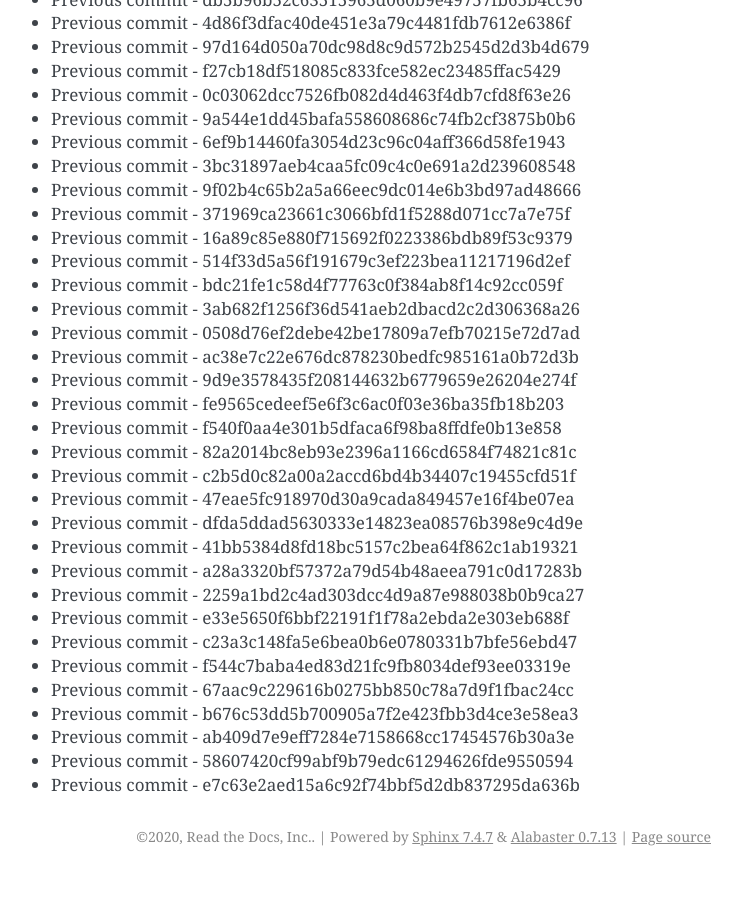
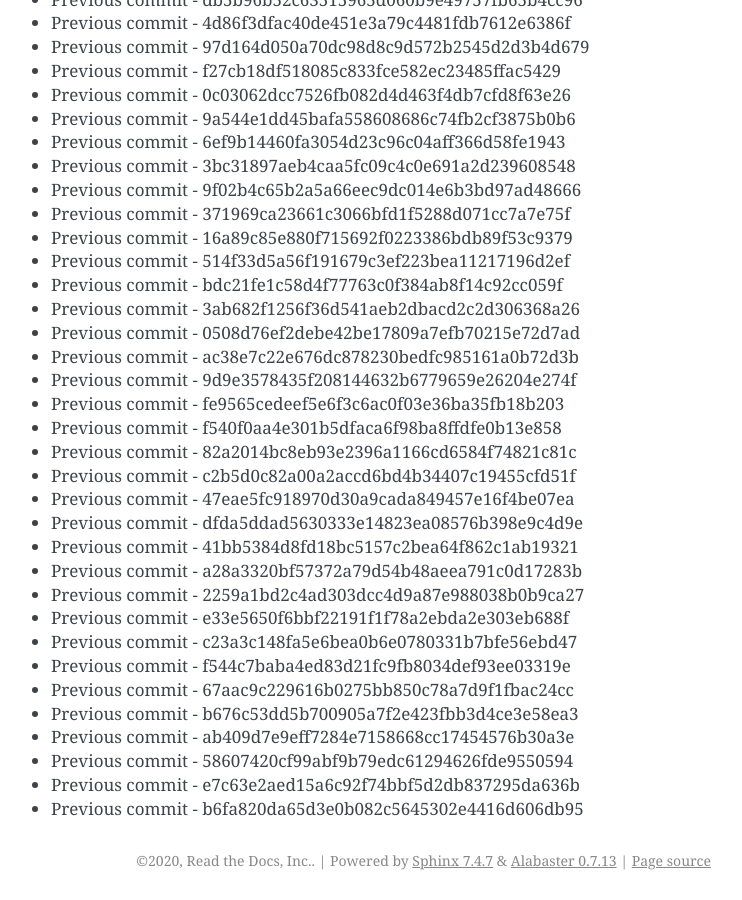
Before and after one commit to readthedocs/rtd-git-stresstest, a Sphinx documentation site: the page built from docs/updates.rst, in a window 1280 px wide and 900 px high, scrolled down 25714 px. Shown: the whole window, without its empty margins (399-1141 px from the left). Built offline with Sphinx 7.4.7, drawn with Linux system fonts in a browser that asks for light colours; before the commit the page ends 26590 px from its top, so only the background shows below that.

Commit message:
Generating commit from previous: b6fa820da65d3e0b082c5645302e4416d606db95

```diff
--- a/docs/updates.rst
+++ b/docs/updates.rst
@@ -1112,3 +1112,4 @@ It can be tested for any performance characteristics.
 * Previous commit - ab409d7e9eff7284e7158668cc17454576b30a3e
 * Previous commit - 58607420cf99abf9b79edc61294626fde9550594
 * Previous commit - e7c63e2aed15a6c92f74bbf5d2db837295da636b
+* Previous commit - b6fa820da65d3e0b082c5645302e4416d606db95
```
